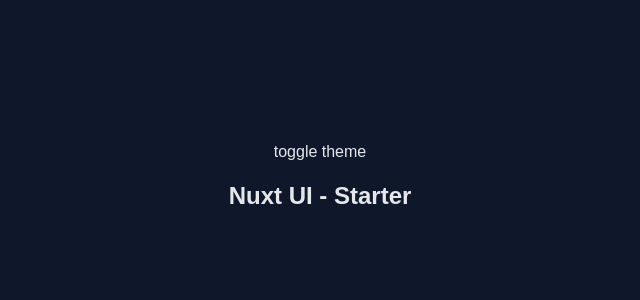
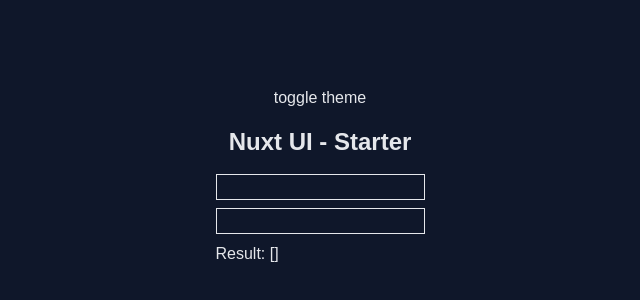
Before and after one commit to VariableSan/collab-editor, a Nuxt app in the folder apps/app/: page / in a window 1280 px wide. Shown: the part 224-524 px from the top of the page, without its empty margins (320-960 px from the left). Built offline with nearby package versions, Linux system fonts and the light colour scheme.

Commit message:
add diff-lib to frontend

```diff
--- a/apps/app/app/pages/index.vue
+++ b/apps/app/app/pages/index.vue
@@ -1,4 +1,6 @@
 <script lang="ts" setup>
+import { simpleDiff } from 'diff-lib'
+
 const isDark = useDark({
   selector: 'body',
   attribute: 'data-theme',
@@ -8,6 +10,11 @@
 })
 
 const toggleDark = useToggle(isDark)
+
+const oldText = ref('')
+const newText = ref('')
+
+const getDiff = computed(() => simpleDiff(oldText.value, newText.value))
 </script>
 
 <template>
@@ -15,5 +22,14 @@
     <button @click="() => toggleDark()">toggle theme</button>
 
     <h1 class="font-bold text-2xl text-(--ui-primary)">Nuxt UI - Starter</h1>
+
+    <div class="flex flex-col gap-2">
+      <input v-model="oldText" class="border" type="text" />
+      <input v-model="newText" class="border" type="text" />
+
+      <div>
+        <h1>Result: {{ getDiff }}</h1>
+      </div>
+    </div>
   </div>
 </template>
--- a/apps/app/eslint.config.mjs
+++ b/apps/app/eslint.config.mjs
@@ -1,6 +1,8 @@
 // @ts-check
 import withNuxt from './.nuxt/eslint.config.mjs'
 
-export default withNuxt(
-  // Your custom configs here
-)
+export default withNuxt({
+  rules: {
+    'vue/html-self-closing': 'off',
+  },
+})
--- a/apps/app/package.json
+++ b/apps/app/package.json
@@ -17,7 +17,8 @@
     "@vueuse/nuxt": "13.4.0",
     "nuxt": "^3.17.5",
     "tailwindcss": "^4.1.10",
-    "vue": "^3.5.17"
+    "vue": "^3.5.17",
+    "diff-lib": "workspace:*"
   },
   "devDependencies": {
     "@nuxt/eslint": "^1.4.1",
```
